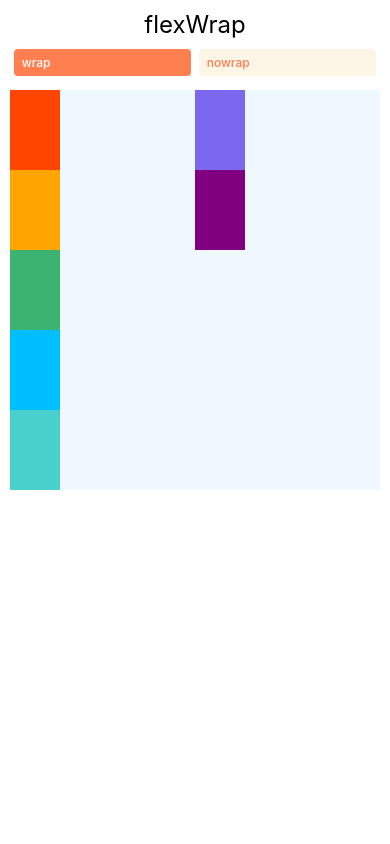
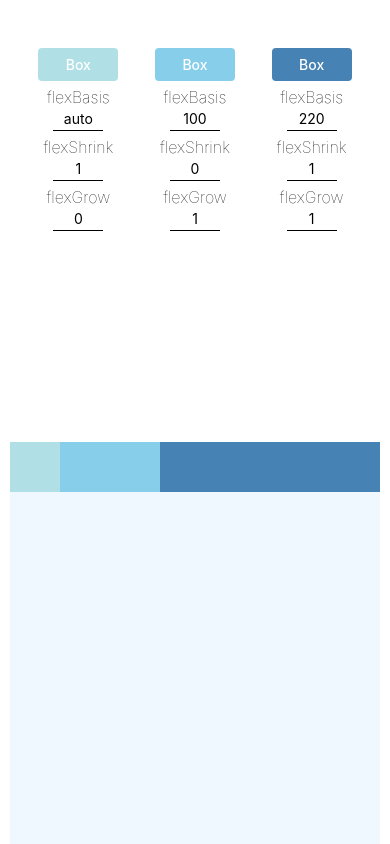
Before and after one commit to Hussain-hamim/Taskly, a React Native app: screen / in a window 390 px wide. Built offline with nearby package versions, Linux system fonts and the light colour scheme.

Commit message:
Flex Basis, Grow, and Shrink

```diff
--- a/App.js
+++ b/App.js
@@ -1,102 +1,184 @@
 import React, { useState } from "react";
-import { View, TouchableOpacity, Text, StyleSheet } from "react-native";
+import {
+  View,
+  Text,
+  TextInput,
+  StyleSheet,
+  KeyboardAvoidingView,
+} from "react-native";
 
-const FlexWrapLayout = () => {
-  const [flexWrap, setFlexWrap] = useState("wrap");
+const App = () => {
+  const [powderblue, setPowderblue] = useState({
+    flexBasis: "auto",
+    flexShrink: 1,
+    flexGrow: 0,
+  });
+  const [skyblue, setSkyblue] = useState({
+    flexBasis: 100,
+    flexShrink: 0,
+    flexGrow: 1,
+  });
+  const [steelblue, setSteelblue] = useState({
+    flexBasis: 220,
+    flexShrink: 1,
+    flexGrow: 1,
+  });
 
   return (
-    <PreviewLayout
-      label="flexWrap"
-      selectedValue={flexWrap}
-      values={["wrap", "nowrap"]}
-      setSelectedValue={setFlexWrap}
-    >
-      <View style={[styles.box, { backgroundColor: "orangered" }]} />
-      <View style={[styles.box, { backgroundColor: "orange" }]} />
-      <View style={[styles.box, { backgroundColor: "mediumseagreen" }]} />
-      <View style={[styles.box, { backgroundColor: "deepskyblue" }]} />
-      <View style={[styles.box, { backgroundColor: "mediumturquoise" }]} />
-      <View style={[styles.box, { backgroundColor: "mediumslateblue" }]} />
-      <View style={[styles.box, { backgroundColor: "purple" }]} />
-    </PreviewLayout>
+    <View style={styles.container}>
+      <View
+        style={[
+          styles.container,
+          {
+            flexDirection: "row",
+            alignContent: "space-between",
+          },
+        ]}
+      >
+        <BoxInfo color="powderblue" {...powderblue} setStyle={setPowderblue} />
+        <BoxInfo color="skyblue" {...skyblue} setStyle={setSkyblue} />
+        <BoxInfo color="steelblue" {...steelblue} setStyle={setSteelblue} />
+      </View>
+
+      <View style={styles.previewContainer}>
+        <View
+          style={[
+            styles.box,
+            {
+              flexBasis: powderblue.flexBasis,
+              flexGrow: powderblue.flexGrow,
+              flexShrink: powderblue.flexShrink,
+              backgroundColor: "powderblue",
+            },
+          ]}
+        />
+
+        <View
+          style={[
+            styles.box,
+            {
+              flexBasis: skyblue.flexBasis,
+              flexGrow: skyblue.flexGrow,
+              flexShrink: skyblue.flexShrink,
+              backgroundColor: "skyblue",
+            },
+          ]}
+        />
+        <View
+          style={[
+            styles.box,
+            {
+              flexBasis: steelblue.flexBasis,
+              flexGrow: steelblue.flexGrow,
+              flexShrink: steelblue.flexShrink,
+              backgroundColor: "steelblue",
+            },
+          ]}
+        />
+      </View>
+    </View>
   );
 };
 
-const PreviewLayout = ({
-  label,
-  children,
-  values,
-  selectedValue,
-  setSelectedValue,
-}) => (
-  <View style={{ padding: 10, flex: 1 }}>
-    <Text style={styles.label}>{label}</Text>
-    <View style={styles.row}>
-      {values.map((value) => (
-        <TouchableOpacity
-          key={value}
-          onPress={() => setSelectedValue(value)}
-          style={[styles.button, selectedValue === value && styles.selected]}
-        >
-          <Text
-            style={[
-              styles.buttonLabel,
-              selectedValue === value && styles.selectedLabel,
-            ]}
-          >
-            {value}
-          </Text>
-        </TouchableOpacity>
-      ))}
+const BoxInfo = ({ color, flexBasis, flexShrink, setStyle, flexGrow }) => (
+  <View style={[styles.row, { flexDirection: "column" }]}>
+    <View
+      style={[
+        styles.boxLabel,
+        {
+          backgroundColor: color,
+        },
+      ]}
+    >
+      <Text
+        style={{
+          color: "#fff",
+          fontWeight: "500",
+          textAlign: "center",
+        }}
+      >
+        Box
+      </Text>
     </View>
-    <View style={[styles.container, { [label]: selectedValue }]}>
-      {children}
-    </View>
+
+    <Text style={styles.label}>flexBasis</Text>
+    <TextInput
+      value={flexBasis}
+      style={styles.input}
+      onChangeText={(fB) =>
+        setStyle((value) => ({
+          ...value,
+          flexBasis: isNaN(parseInt(fB, 10)) ? "auto" : parseInt(fB, 10),
+        }))
+      }
+    />
+
+    <Text style={styles.label}>flexShrink</Text>
+    <TextInput
+      value={flexShrink}
+      style={styles.input}
+      onChangeText={(fS) =>
+        setStyle((value) => ({
+          ...value,
+          flexShrink: isNaN(parseInt(fS, 10)) ? undefined : parseInt(fS, 10),
+        }))
+      }
+    />
+    <Text style={styles.label}>flexGrow</Text>
+    <TextInput
+      value={flexGrow}
+      style={styles.input}
+      onChangeText={(fG) =>
+        setStyle((value) => ({
+          ...value,
+          flexGrow: isNaN(parseInt(fG, 10)) ? undefined : parseInt(fG, 10),
+        }))
+      }
+    />
   </View>
 );
 
 const styles = StyleSheet.create({
   container: {
     flex: 1,
-    marginTop: 8,
-    backgroundColor: "aliceblue",
-    maxHeight: 400,
+    paddingHorizontal: 10,
+    marginTop: 20,
   },
   box: {
+    flex: 1,
+    height: 50,
     width: 50,
-    height: 80,
+  },
+  boxLabel: {
+    minWidth: 80,
+    padding: 8,
+    borderRadius: 4,
+    marginTop: 8,
+  },
+  label: {
+    marginTop: 6,
+    fontSize: 16,
+    fontWeight: "100",
+  },
+  previewContainer: {
+    flex: 1,
+    flexDirection: "row",
+    backgroundColor: "aliceblue",
+    // marginTop: 100,
   },
   row: {
+    flex: 1,
     flexDirection: "row",
     flexWrap: "wrap",
+    alignItems: "center",
+    marginBottom: 10,
   },
-  button: {
-    paddingHorizontal: 8,
-    paddingVertical: 6,
-    borderRadius: 4,
-    backgroundColor: "oldlace",
-    marginHorizontal: "1%",
-    marginBottom: 6,
-    minWidth: "48%",
+  input: {
+    borderBottomWidth: 1,
+    paddingVertical: 3,
+    width: 50,
     textAlign: "center",
-  },
-  selected: {
-    backgroundColor: "coral",
-    borderWidth: 0,
-  },
-  buttonLabel: {
-    fontSize: 12,
-    fontWeight: "500",
-    color: "coral",
-  },
-  selectedLabel: {
-    color: "white",
-  },
-  label: {
-    textAlign: "center",
-    marginBottom: 10,
-    fontSize: 24,
   },
 });
 
-export default FlexWrapLayout;
+export default App;
```
